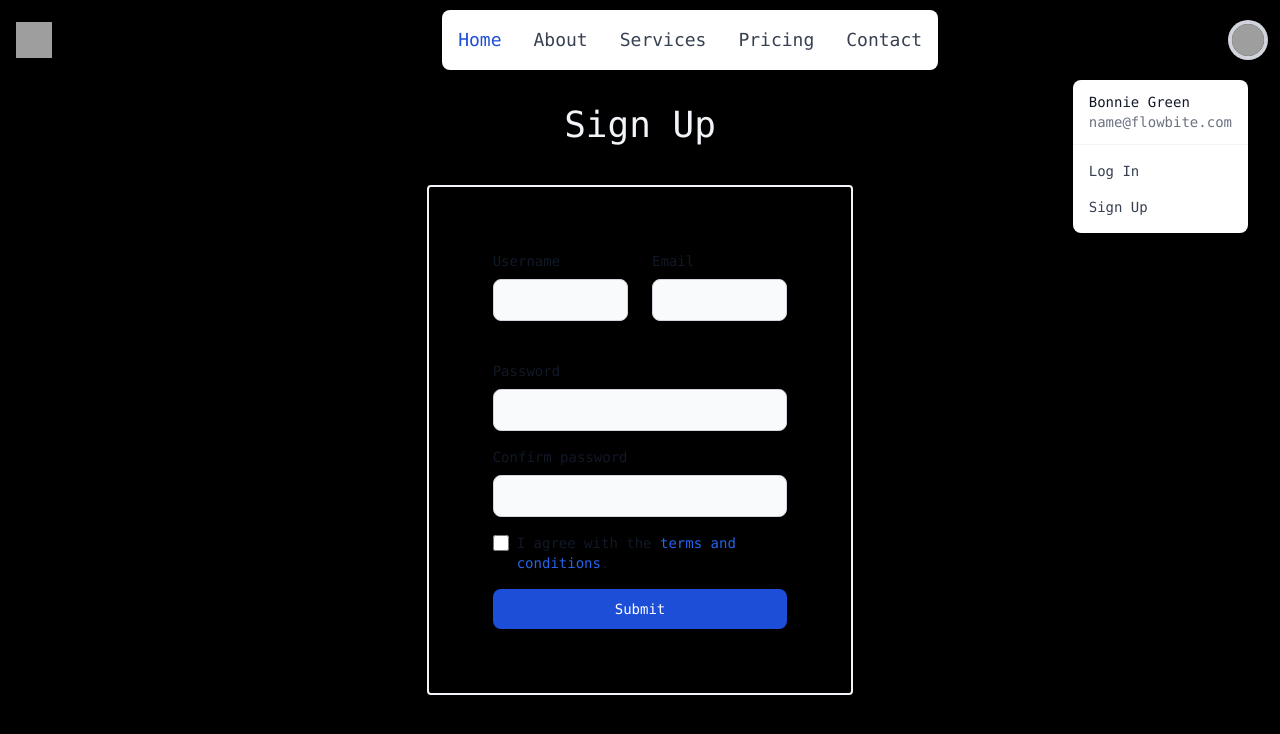
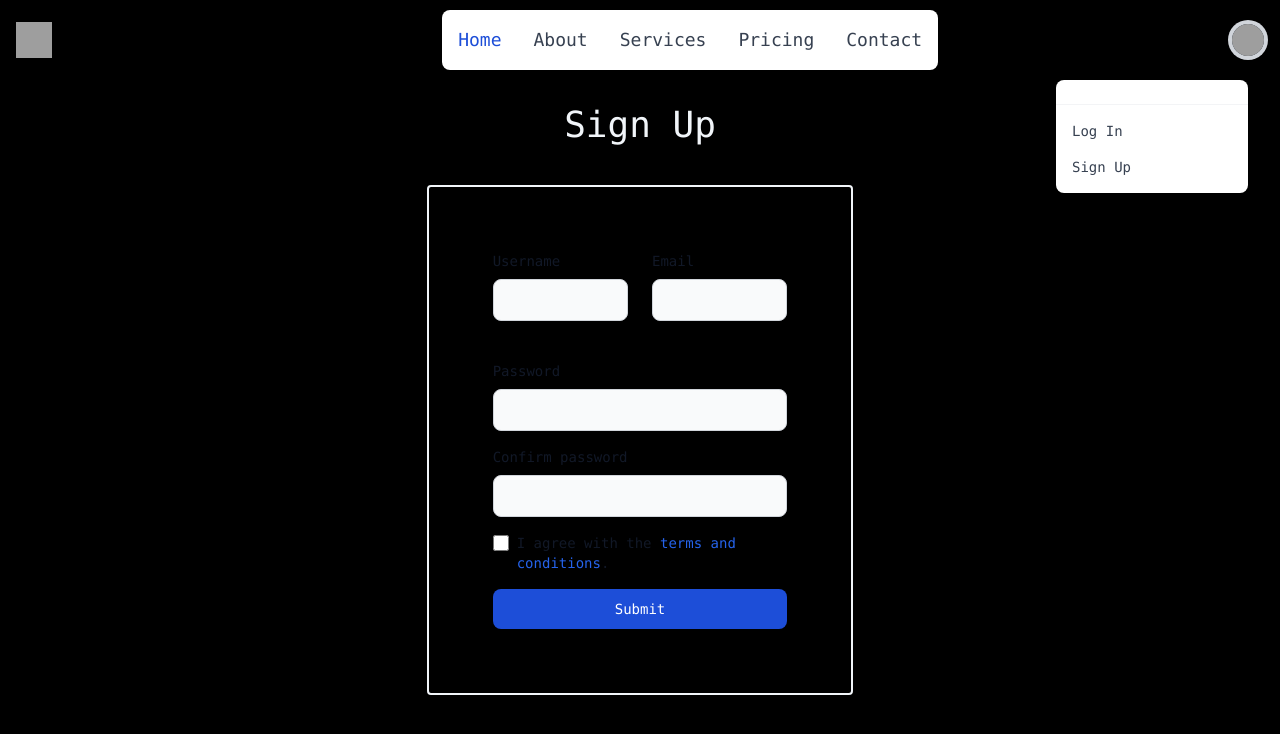
Before and after one commit to jchen396/ScriptOwl, a Next.js app in the folder client/: page /register in a window 1280 px wide. Both pictures are taken after a click on the button 1247 px from the left and 40 px from the top of the page. Shown: the top 734 px of the page. Built offline with nearby package versions, Linux system fonts and the light colour scheme; no server answers; grey boxes are pictures that could not be loaded.

Commit message:
add: show user logged in on navbar

```diff
--- a/client/package.json
+++ b/client/package.json
@@ -18,6 +18,7 @@
     "express": "^4.18.2",
     "express-graphql": "^0.12.0",
     "graphql": "^16.6.0",
+    "graphql-request": "^5.2.0",
     "next": "13.2.3",
     "react": "18.2.0",
     "react-dom": "18.2.0",
--- a/client/src/components/Layout.tsx
+++ b/client/src/components/Layout.tsx
@@ -1,11 +1,23 @@
-import { PropsWithChildren } from "react";
+import { PropsWithChildren, ReactNode } from "react";
 import Navbar from "@/components/Navbar";
+import client from "../../apollo-client";
+import { gql } from "@apollo/client";
 
-const Layout = ({ children }: PropsWithChildren) => {
+interface LayoutProps {
+	children: ReactNode;
+	userData?: {
+		username: string;
+		password: string;
+		id: string;
+		email: string;
+	};
+}
+
+const Layout = ({ userData, children }: LayoutProps) => {
 	return (
 		<>
 			<div className="bg-black w-screen h-screen">
-				<Navbar />
+				<Navbar userData={userData} />
 				{children}
 			</div>
 		</>
--- a/client/src/components/Navbar.tsx
+++ b/client/src/components/Navbar.tsx
@@ -2,9 +2,16 @@ import Link from "next/link";
 import Image from "next/image";
 import { FunctionComponent, useState } from "react";
 
-interface Props {}
+interface Props {
+	userData?: {
+		username: string;
+		password: string;
+		id: string;
+		email: string;
+	};
+}
 
-const Navbar: FunctionComponent<Props> = () => {
+const Navbar: FunctionComponent<Props> = ({ userData }) => {
 	const [navToggle, setNavToggle] = useState<Boolean>(false);
 	const [profToggle, setProfToggle] = useState<Boolean>(false);
 	return (
@@ -102,14 +109,14 @@ const Navbar: FunctionComponent<Props> = () => {
 						className={`absolute top-16 right-6 md:right-[2em] 4xl:right-[8rem] ${
 							profToggle ? "block" : "hidden"
 						} z-50 my-4 text-base list-none bg-white divide-y divide-gray-100 rounded-lg shadow dark:bg-gray-700 dark:divide-gray-600"
-						id="user-dropdown font-mono`}
+						id="user-dropdown font-mono w-[12rem] h-[24rerm]`}
 					>
-						<div className="px-4 py-3">
+						<div className="px-4 py-3 ">
 							<span className="block text-sm text-gray-900 dark:text-white">
-								Bonnie Green
+								{userData ? userData.username : "Not signed in"}
 							</span>
 							<span className="block text-sm text-gray-500 truncate dark:text-gray-400">
-								name@flowbite.com
+								{userData ? userData.email : ""}
 							</span>
 						</div>
 						<ul className="py-2" aria-labelledby="user-menu-button">
--- a/client/src/pages/_app.tsx
+++ b/client/src/pages/_app.tsx
@@ -1,12 +1,44 @@
 import "@/styles/globals.css";
-import type { AppProps } from "next/app";
-import { ApolloProvider } from "@apollo/client";
 import client from "../../apollo-client";
+import Layout from "@/components/Layout";
+import { NextComponentType, NextPageContext } from "next";
+import { AppInitialProps } from "next/app";
+import { ApolloProvider, gql } from "@apollo/client";
+import { useEffect, useState } from "react";
+
+type AppProps<P = any> = AppInitialProps<P> & {
+	Component: NextComponentType<NextPageContext, any, any>;
+	pageProps: any;
+};
 
 export default function App({ Component, pageProps }: AppProps) {
+	const [userData, setUserData] = useState<object>({});
+	const getData = async () => {
+		const { data } = await client.query({
+			query: gql`
+				query getUsers {
+					users {
+						id
+						username
+						password
+						email
+					}
+				}
+			`,
+		});
+		return data;
+	};
+	useEffect(() => {
+		getData().then((res) => {
+			setUserData(res.users[0]);
+		});
+	}, []);
+	const getLayout = (page: JSX.Element): JSX.Element => (
+		<Layout userData={userData}>{page}</Layout>
+	);
 	return (
 		<ApolloProvider client={client}>
-			<Component {...pageProps} />
+			{getLayout(<Component {...pageProps} />)}
 		</ApolloProvider>
 	);
 }
--- a/client/src/pages/index.tsx
+++ b/client/src/pages/index.tsx
@@ -1,43 +1,16 @@
 import Layout from "@/components/Layout";
 import { gql, useQuery } from "@apollo/client";
-import { GetServerSideProps } from "next";
 import { FunctionComponent } from "react";
 import client from "../../apollo-client";
 
-interface Props {
-	usersData: number[];
-}
+interface Props {}
 
-const Home: FunctionComponent<Props> = ({ usersData }) => {
-	console.log(usersData);
+const Home: FunctionComponent<Props> = () => {
 	return (
 		<>
-			<Layout>
-				<div className=""></div>
-			</Layout>
+			<div className=""></div>
 		</>
 	);
 };
 
-export async function getServerSideProps() {
-	const { data } = await client.query({
-		query: gql`
-			query getUsers {
-				users {
-					id
-					username
-					password
-					email
-				}
-			}
-		`,
-	});
-
-	return {
-		props: {
-			usersData: data,
-		},
-	};
-}
-
 export default Home;
--- a/client/src/pages/login/index.tsx
+++ b/client/src/pages/login/index.tsx
@@ -1,12 +1,12 @@
-import Layout from "@/components/Layout";
+import { gql } from "@apollo/client";
 import Link from "next/link";
 import { FunctionComponent } from "react";
+import client from "../../../apollo-client";
 
 interface Props {}
 
 const Login: FunctionComponent<Props> = () => {
 	return (
-		<Layout>
 		<div className="h-screen w-screen flex flex-col items-center justify-center space-y-10 font-mono">
 			<h1 className="text-4xl font-medium text-slate-100">Log In</h1>
 			<form
@@ -58,7 +58,6 @@ const Login: FunctionComponent<Props> = () => {
 				</div>
 			</form>
 		</div>
-		</Layout>
 	);
 };
 
--- a/client/src/pages/register/index.tsx
+++ b/client/src/pages/register/index.tsx
@@ -1,4 +1,4 @@
-import Layout from "@/components/Layout";
+import { gql } from "@apollo/client";
 import { FunctionComponent } from "react";
 
 interface Props {}
@@ -6,7 +6,6 @@ interface Props {}
 const Register: FunctionComponent<Props> = () => {
 	return (
 		<>
-			<Layout>
 			<div className="w-full h-full flex flex-col justify-center items-center space-y-10 font-mono">
 				<h1 className="text-4xl text-slate-100">Sign Up</h1>
 				<form className="flex flex-col space-y-4 border-2 rounded border-slate-100 bg-transparent text-slate-100 w-100 p-10 w-3/4 lg:w-1/3 md:p-16">
@@ -100,7 +99,6 @@ const Register: FunctionComponent<Props> = () => {
 					</button>
 				</form>
 			</div>
-			</Layout>
 		</>
 	);
 };
--- /dev/null
+++ b/package.json
@@ -0,0 +1,5 @@
+{
+  "dependencies": {
+    "swr": "^2.0.4"
+  }
+}
```
Also changed, not shown: 2 other files (tests, documents, lock files or other folders). Lines whose indentation alone changed are shown as unchanged.
